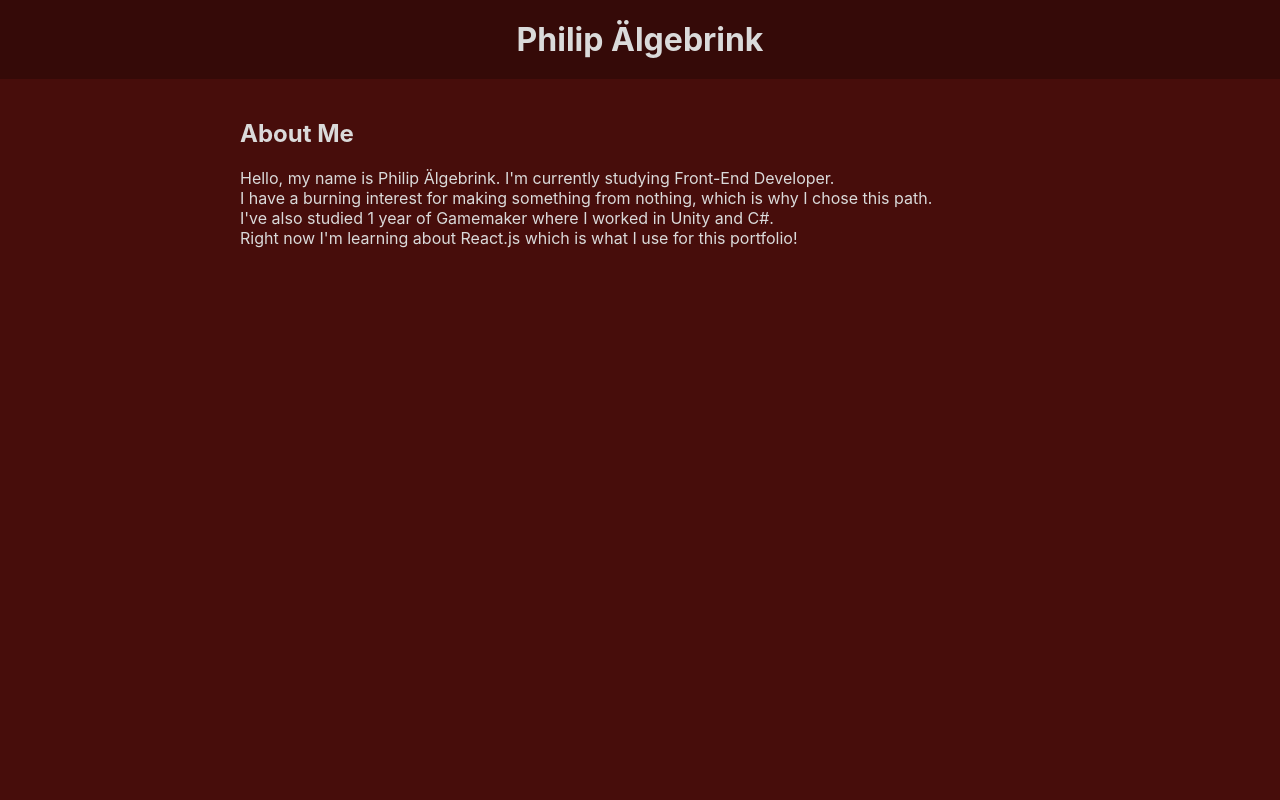
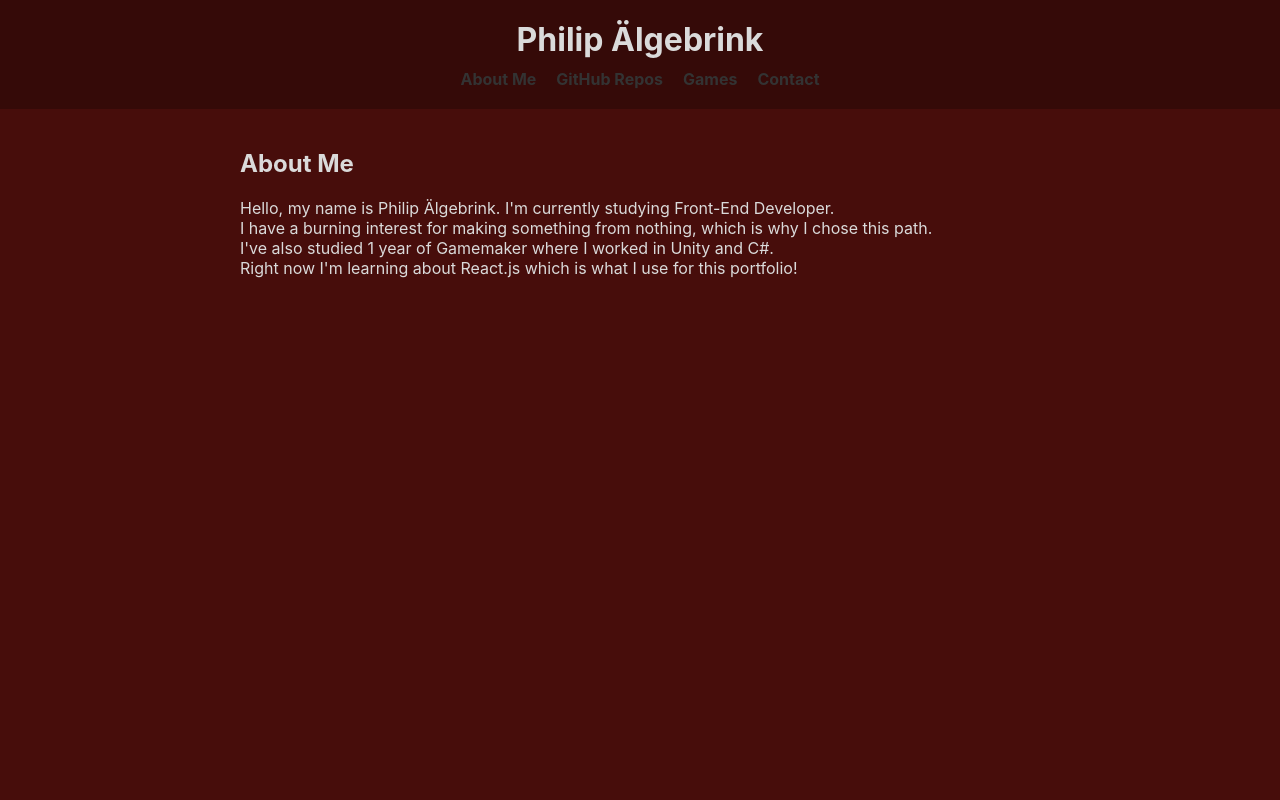
Before and after one commit to philipalgebrink/portfolio-react, a React (Create React App) app in the folder my-portfolio/: page / in a window 1280 px wide. Shown: the top 800 px of the page. Built offline with nearby package versions, Linux system fonts and the light colour scheme.

Commit message:
Added styling to header links

```diff
--- a/my-portfolio/src/components/header.css
+++ b/my-portfolio/src/components/header.css
@@ -8,4 +8,18 @@
 .header-title {
     margin: 0;
     font-size: 32px;
+    margin-bottom: 10px;
 }
+
+.header-link {
+    text-decoration: none;
+    color: #333;
+    font-weight: bold;
+    padding: 5px 10px;
+    border-radius: 5px;
+    transition: background-color 0.3s ease;
+}
+
+.header-link:hover {
+    background-color: #ddd;
+}
--- a/my-portfolio/src/components/header.jsx
+++ b/my-portfolio/src/components/header.jsx
@@ -1,10 +1,15 @@
 import React from 'react';
+import { Link } from 'react-router-dom';
 import './header.css';
 
 const Header = () => {
     return (
         <header className="header">
             <h1 className="header-title">Philip Älgebrink</h1>
+            <Link to="/" className="header-link">About Me</Link>
+            <Link to="/github" className="header-link">GitHub Repos</Link>
+            <Link to="/games" className="header-link">Games</Link>
+            <Link to="/contact" className="header-link">Contact</Link>
         </header>
     );
 };
```
